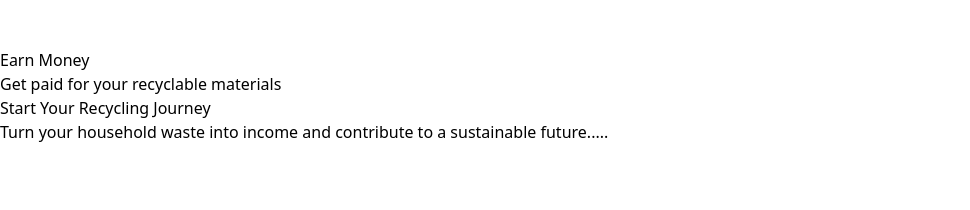
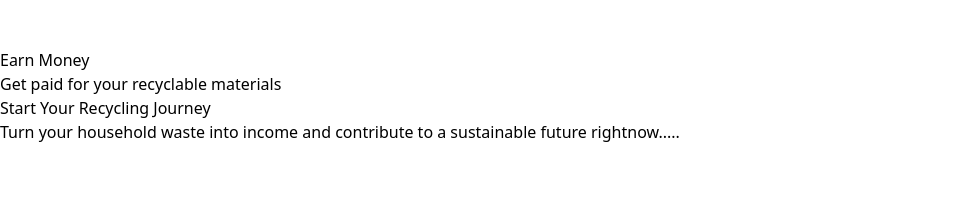
Before and after one commit to BIPULII/Trash2CashNew, a React (Vite) app in the folder frontend/: page / in a window 1280 px wide. Shown: the part 4080-4290 px from the top of the page, without its empty margins (0-970 px from the left). Built offline with nearby package versions, Linux system fonts and the light colour scheme.

Commit message:
frontend changed

```diff
--- a/frontend/src/components/UserCategories.jsx
+++ b/frontend/src/components/UserCategories.jsx
@@ -7,7 +7,7 @@ const UserCategories = ({ onAuthClick }) => {
             Start Your Recycling Journey
           </h2>
           <p className="text-xl text-gray-600 max-w-2xl mx-auto">
-            Turn your household waste into income and contribute to a sustainable future.....
+            Turn your household waste into income and contribute to a sustainable future rightnow.....
           </p>
         </div>
 
```
